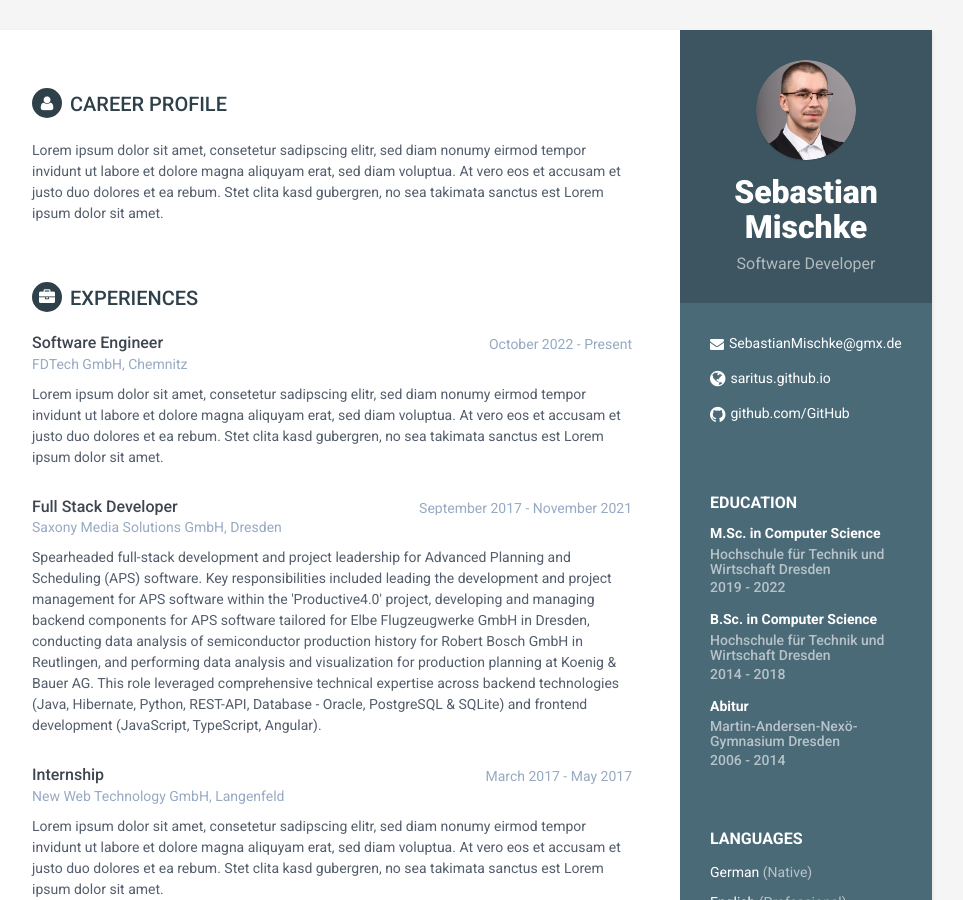
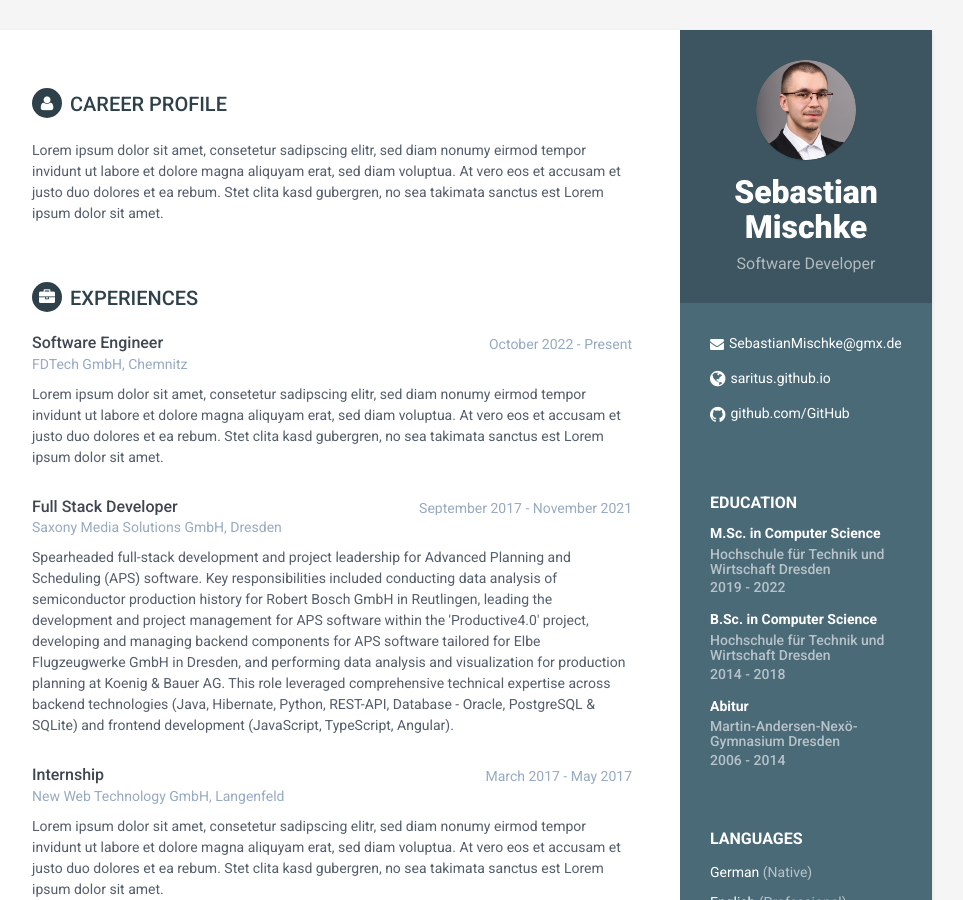
Before and after one commit to Saritus/saritus.github.io, a Jekyll site: the page built from index.html, in a window 1280 px wide and 900 px high. Shown: the whole window, without its empty margins (188-1151 px from the left). Built offline with Jekyll 4.4.1, drawn with Linux system fonts in a browser that asks for light colours.

```diff
--- a/_includes/experience.html
+++ b/_includes/experience.html
@@ -34,7 +34,7 @@
     <!--//meta-->
     <div class="details">
       <p>
-        Spearheaded full-stack development and project leadership for Advanced Planning and Scheduling (APS) software. Key responsibilities included leading the development and project management for APS software within the 'Productive4.0' project, developing and managing backend components for APS software tailored for Elbe Flugzeugwerke GmbH in Dresden, conducting data analysis of semiconductor production history for Robert Bosch GmbH in Reutlingen, and performing data analysis and visualization for production planning at Koenig & Bauer AG. This role leveraged comprehensive technical expertise across backend technologies (Java, Hibernate, Python, REST-API, Database - Oracle, PostgreSQL & SQLite) and frontend development (JavaScript, TypeScript, Angular).
+        Spearheaded full-stack development and project leadership for Advanced Planning and Scheduling (APS) software. Key responsibilities included conducting data analysis of semiconductor production history for Robert Bosch GmbH in Reutlingen, leading the development and project management for APS software within the 'Productive4.0' project, developing and managing backend components for APS software tailored for Elbe Flugzeugwerke GmbH in Dresden, and performing data analysis and visualization for production planning at Koenig & Bauer AG. This role leveraged comprehensive technical expertise across backend technologies (Java, Hibernate, Python, REST-API, Database - Oracle, PostgreSQL & SQLite) and frontend development (JavaScript, TypeScript, Angular).
       </p>
     </div>
     <!--//details-->
```
